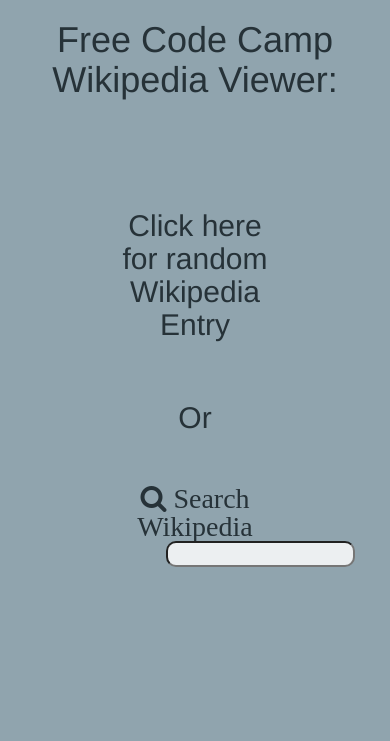
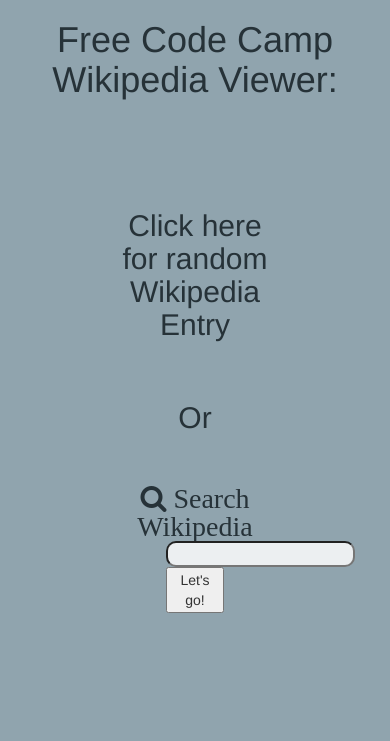
Before and after one commit to DrewPratt/FCC-Projects, a plain HTML site: page Wikipedia-viewer/index.html in a window 390 px wide. Drawn offline with nearby package versions, Linux system fonts and the light colour scheme.

Commit message:
Display button
wiki viewer displays search “lets go” button on mobile, but not on
desktop.

```diff
--- a/Wikipedia-viewer/css/style.css
+++ b/Wikipedia-viewer/css/style.css
@@ -49,12 +49,19 @@
   background-color: #ECEFF1;
   border-radius: 10px;
 }
-button{
-  display: none;
-}
 h1, h2{
   color: #263238;
 }
 i{
   color: #263238;
 }
+@media (min-width: 768px){
+  button{
+    display: none;
+  }
+}
+@media (max-width: 767px){
+  button{
+    display: inline;
+  }
+}
```
